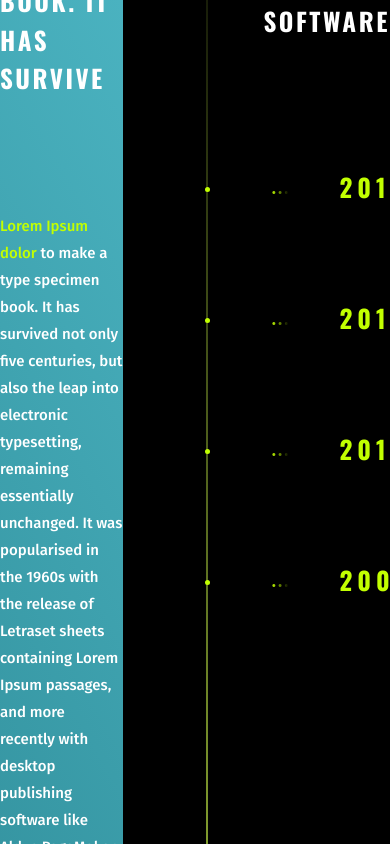
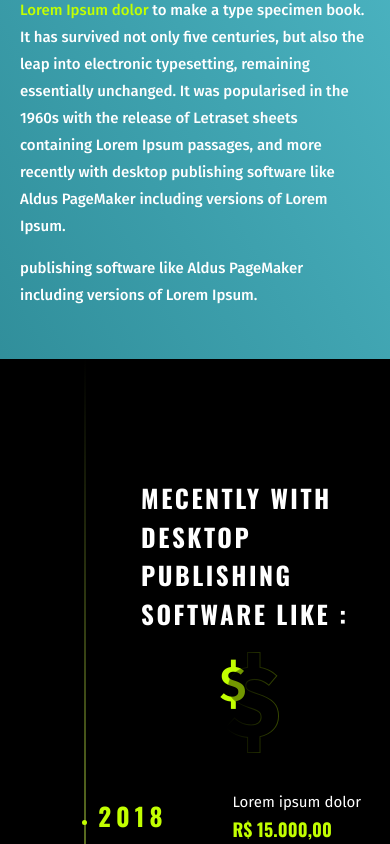
Before and after one commit to carlosemartins97/kbrtec, a React (Create React App) app: page / in a window 390 px wide. Shown: the part 3500-4344 px from the top of the page. Built offline with nearby package versions, Linux system fonts and the light colour scheme; a web font is replaced by a local one.

Commit message:
Years info component is now responsive

```diff
--- a/src/pages/Home/components/YearsInfo/styles.js
+++ b/src/pages/Home/components/YearsInfo/styles.js
@@ -4,12 +4,18 @@ import styled from 'styled-components';
 
 export const Container = styled.section`
     display: flex;
+
+    @media(max-width: 770px){
+        flex-direction: column;
+    }
 `;
 export const LeftContent = styled.div`
     display: flex;
     flex-direction: column;
     align-items: center;
     flex: 1;
+
+    padding-top: 100px;
 
     background: linear-gradient(60deg,
             ${props => props.theme.colors.gradient.primary} -68%,
@@ -31,8 +37,6 @@ export const LeftContent = styled.div`
 
         letter-spacing: 0.1em;
         text-transform: uppercase;
-
-        margin-top: 100px;
     }
 
     > p {
@@ -47,6 +51,14 @@ export const LeftContent = styled.div`
 
         > span {
             color: ${props => props.theme.colors.secondary};
+        }
+    }
+
+    @media(max-width: 770px){
+        padding: 50px 20px;
+        > h2 {
+            margin: unset;
+            margin-bottom: 50px;
         }
     }
 
@@ -85,6 +97,14 @@ export const InfoHeader = styled.div`
         letter-spacing: 0.1em;
         text-transform: uppercase;
     }
+    @media(max-width: 500px){
+        flex-direction: column;
+        align-items: center;
+
+        > h2 {
+            margin-bottom: 20px;
+        }
+    }
 `;
 
 export const Dollar = styled.div`
@@ -101,7 +121,7 @@ export const Dollar = styled.div`
 
     color: ${props => props.theme.colors.secondary};
 
-    font-family: Fira Sans;
+    font-family: 'Fira Sans';
     font-weight: 500;
     font-size: 50px;
 
@@ -140,6 +160,12 @@ export const List = styled.ul`
     margin-left: 12.2px;
     margin-top: 80px;
     padding-bottom: 50px;
+
+    @media(max-width: 500px){
+        margin: unset;
+        margin-left: 12.2px;
+
+    }
 `;
 
 export const ListItem = styled.li`
@@ -151,6 +177,7 @@ export const ListItem = styled.li`
 export const ListContent = styled.div`
     display: flex;
     align-items: center;
+    justify-content: flex-start;
 
     > span {
         font-size: 25px;
@@ -168,6 +195,12 @@ export const ListContent = styled.div`
         line-height: 37px;
         letter-spacing: 0.2em;
         text-transform: uppercase;
+    }
+
+    @media(max-width: 500px){
+        > span {
+            display: none;
+        }
     }
 `;
 
```
